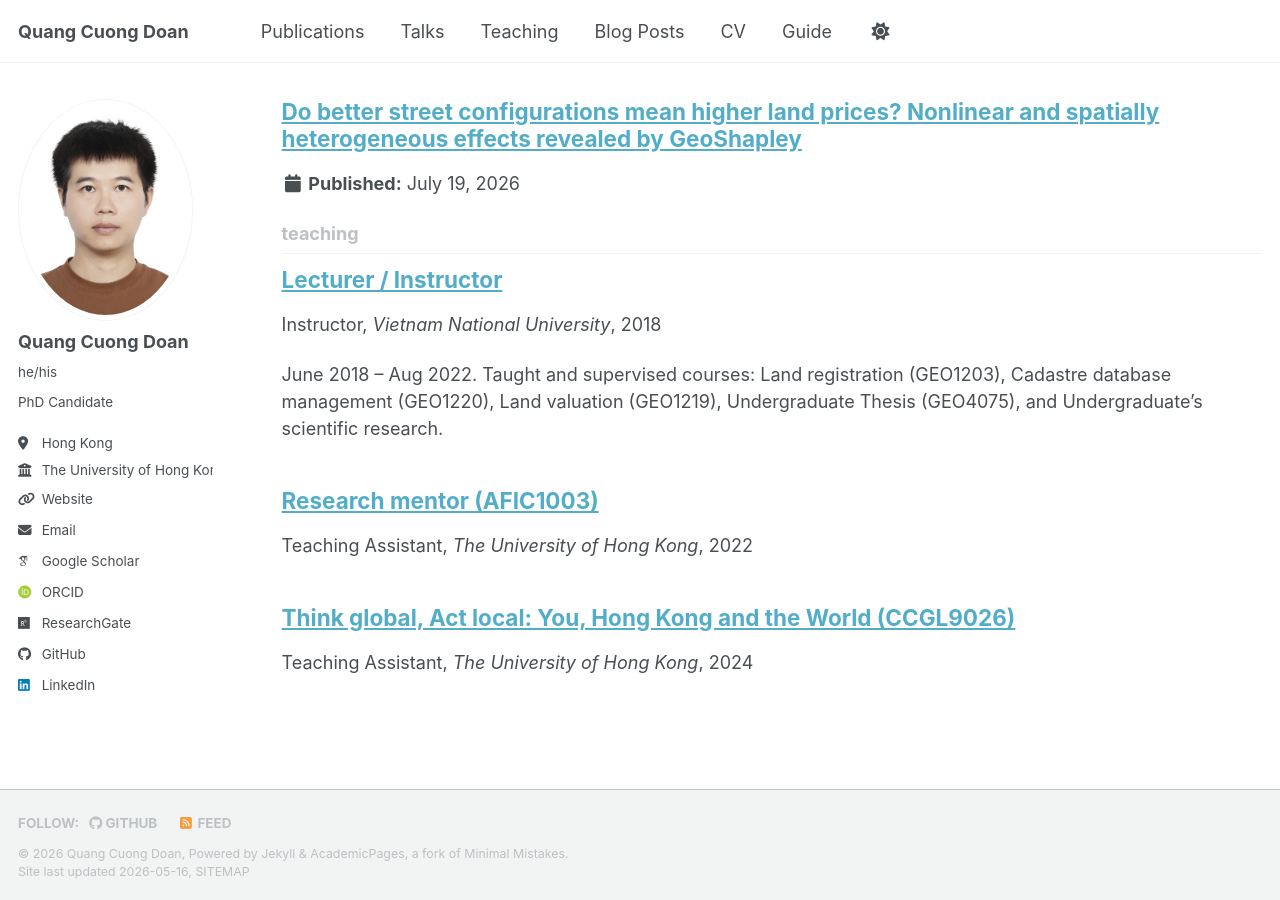
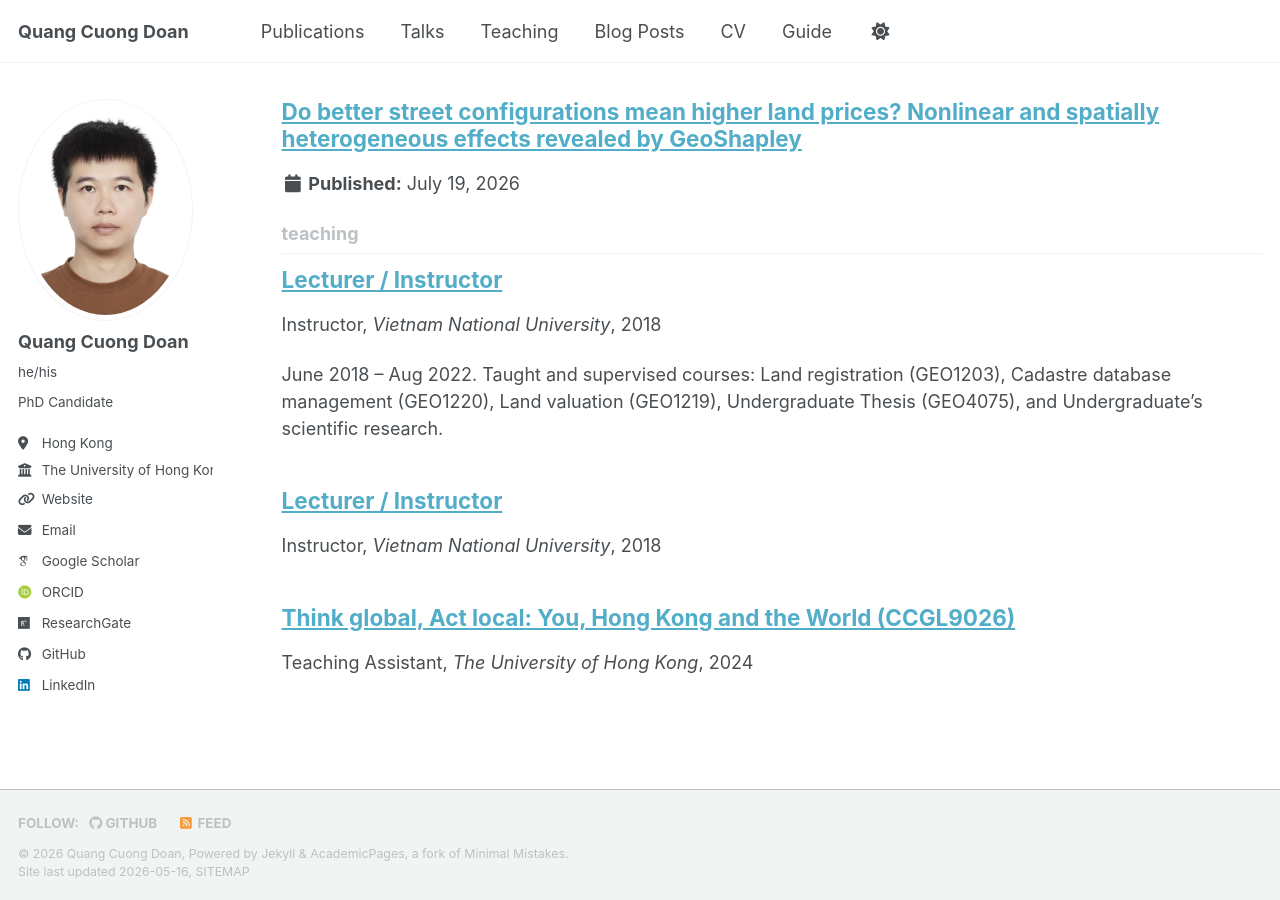
Before and after one commit to cuonghku95/cuonghku95.github.io, a Jekyll site: the page built from _pages/collection-archive.html, in a window 1280 px wide and 900 px high, scrolled down 4640 px. Built offline with Jekyll 4.4.1, drawn with Linux system fonts in a browser that asks for light colours; some web fonts are replaced; a script bundle is joined from its source files by our own code; library files that are not in the unit come from our copies.

Commit message:
Change teaching role from Research mentor to Instructor
Updated teaching role details and changed the title to 'Lecturer / Instructor'.

```diff
--- a/_teaching/2022-09-01-afic1003-hku.md
+++ b/_teaching/2022-09-01-afic1003-hku.md
@@ -1,9 +1,10 @@
 ---
-title: "Research mentor (AFIC1003)"
+title: "Lecturer / Instructor"
 collection: teaching
-type: "Teaching Assistant"
-permalink: /teaching/2022-09-01-afic1003-hku
-venue: "The University of Hong Kong"
-date: 2022-09-01
-description: "Semester 1, 2022 - 2023"
+type: "Instructor"
+permalink: /teaching/2018-06-01-instructor-vnu
+venue: "Vietnam National University"
+date: 2018-06-01
+description: |
+  June 2018 – Aug 2022. Taught and supervised courses: Land registration (GEO1203), Cadastre database management (GEO1220), Land valuation (GEO1219), Undergraduate Thesis (GEO4075), and Undergraduate's scientific research.
 ---
```
